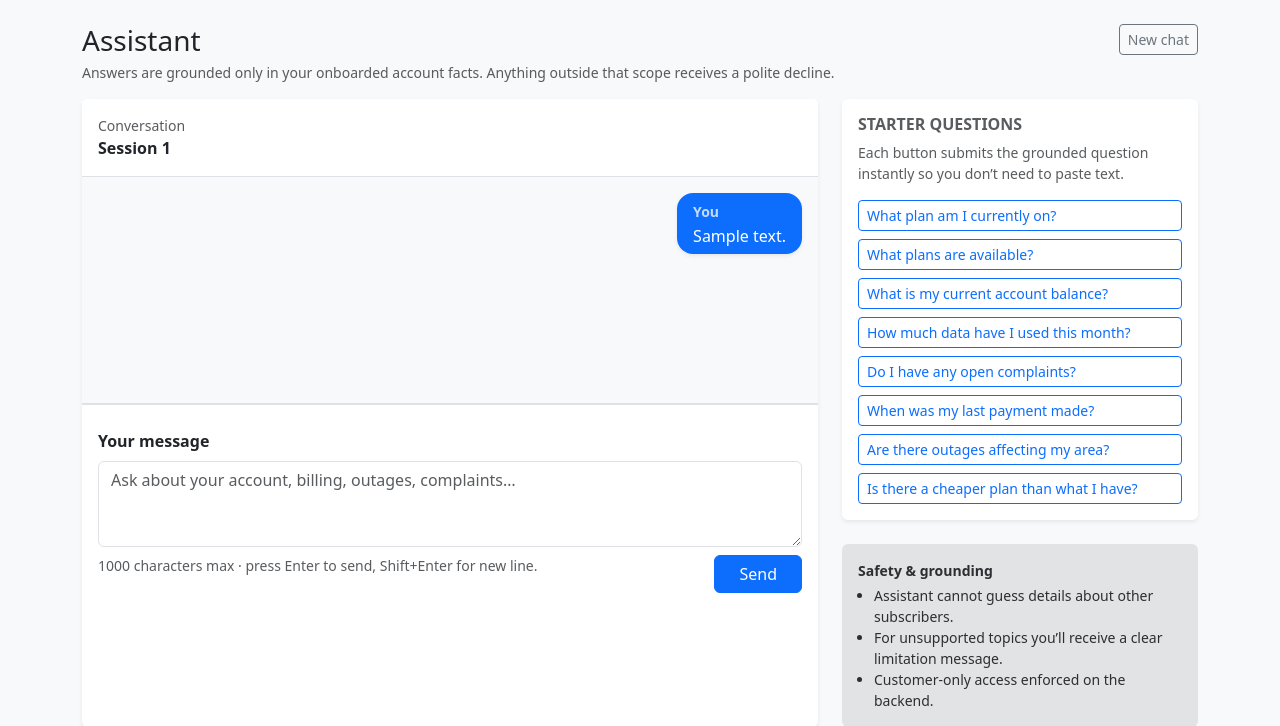
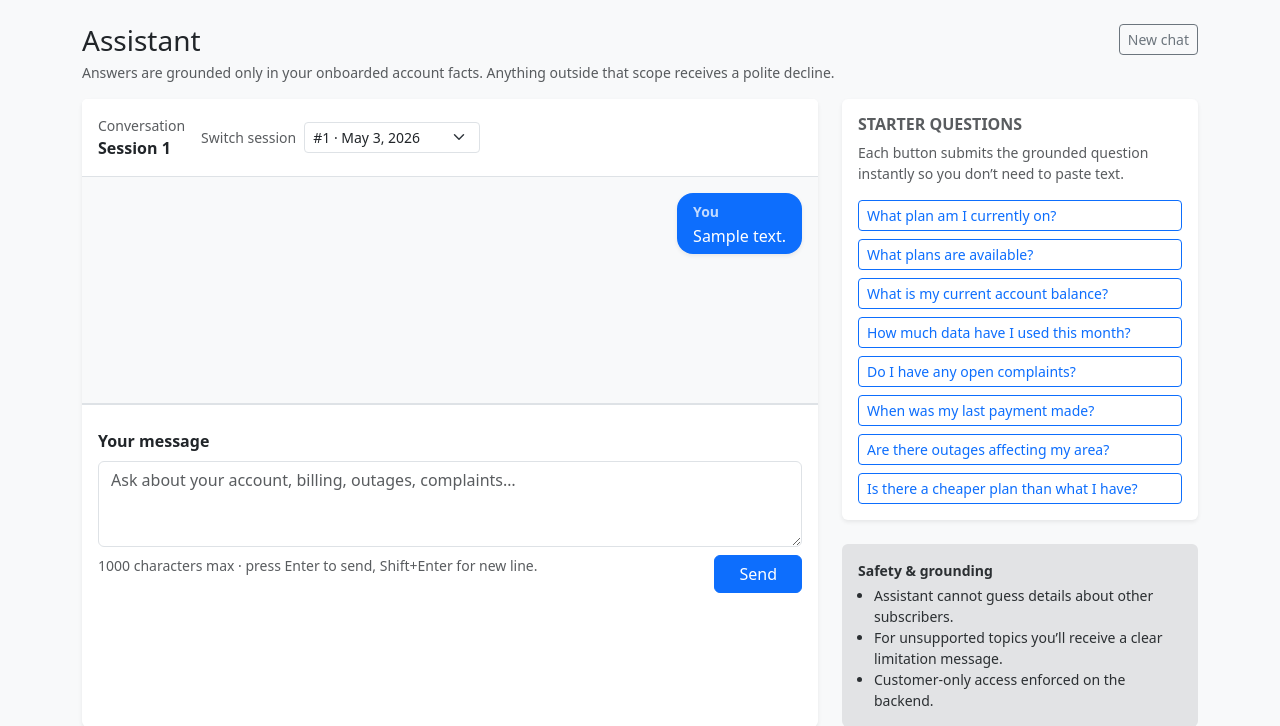
Before and after one commit to DJackree/DJackree-Digi2026, a Django app: page /chatbot/ in a window 1280 px wide. Shown: the part 56-782 px from the top of the page. Run offline with Django 5.2, Linux system fonts and the light colour scheme; a user stored in the database is signed in; data comes from the database, SQL or seed files in the repository; tables that the repository leaves empty hold one stand-in row (values such as "Sample post").

Commit message:
Enhance chatbot session management and UI
- Added functionality to display and switch between chat sessions in the chatbot interface.
- Updated the chat view to retrieve user-specific chat sessions and pass them to the template.
- Modified the JavaScript to handle session switching, allowing users to navigate between different chat sessions seamlessly.
- Enhanced the chat template to include a dropdown for selecting chat sessions, improving user experience.

```diff
--- a/DigicelAssessment/chatbot/static/chatbot/chatbot.js
+++ b/DigicelAssessment/chatbot/static/chatbot/chatbot.js
@@ -12,6 +12,7 @@
   var textarea = document.getElementById("chatMessage");
   var sendBtn = document.getElementById("sendBtn");
   var newChatBtn = document.getElementById("newChatBtn");
+  var sessionSelect = document.getElementById("chatSessionSelect");
   var sessionInput = document.getElementById("chatSessionId");
   var ariaStatus = document.getElementById("chatAriaStatus");
   var statusLine = document.getElementById("chatStatusLine");
@@ -54,6 +55,7 @@
     if (sendBtn) sendBtn.disabled = busy;
     if (textarea) textarea.disabled = busy;
     if (newChatBtn) newChatBtn.disabled = busy;
+    if (sessionSelect) sessionSelect.disabled = busy;
     var suggests = root.querySelectorAll(".chat-suggestion");
     suggests.forEach(function (b) {
       b.disabled = busy;
@@ -287,6 +289,18 @@
     });
   }
 
+  if (sessionSelect) {
+    sessionSelect.addEventListener("change", function () {
+      if (busy) return;
+      var v = sessionSelect.value;
+      if (!v) return;
+      var base = chatHomeUrl.split("#")[0];
+      var join = base.indexOf("?") >= 0 ? "&" : "?";
+      window.location.href =
+        base + join + "session=" + encodeURIComponent(String(v));
+    });
+  }
+
   if (textarea) {
     textarea.addEventListener("keydown", function (ev) {
       if (ev.key === "Enter" && !ev.shiftKey) {
--- a/DigicelAssessment/chatbot/views.py
+++ b/DigicelAssessment/chatbot/views.py
@@ -185,12 +185,16 @@ def chat_home(request):
 
     session = _resolve_customer_chat_session(request)
     chat_messages = list(session.messages.order_by("created_at"))
+    chat_sessions = list(
+        ChatSession.objects.filter(user=request.user).order_by("-updated_at", "-pk"),
+    )
     return render(
         request,
         "chatbot/chat.html",
         {
             "no_account": False,
             "session": session,
+            "chat_sessions": chat_sessions,
             "chat_messages": chat_messages,
             "max_chars": getattr(settings, "CHATBOT_MESSAGE_MAX_LENGTH", 1000),
             "suggested_questions": CHATBOT_SUGGESTED_QUESTIONS,
--- a/DigicelAssessment/templates/chatbot/chat.html
+++ b/DigicelAssessment/templates/chatbot/chat.html
@@ -47,9 +47,34 @@
             <div class="card shadow-sm border-0 h-100 d-flex flex-column">
               <div class="card-header bg-white py-3 border-bottom">
                 <div class="d-flex justify-content-between flex-wrap gap-2 align-items-center">
-                  <div>
-                    <div class="small text-muted mb-0">Conversation</div>
-                    <strong class="text-body">Session {{ session.pk }}</strong>
+                  <div class="d-flex flex-wrap align-items-center gap-2">
+                    <div>
+                      <div class="small text-muted mb-0">Conversation</div>
+                      <strong class="text-body">Session {{ session.pk }}</strong>
+                    </div>
+                    {% if chat_sessions %}
+                      <div class="d-flex align-items-center gap-2 ms-lg-2">
+                        <label for="chatSessionSelect" class="form-label small text-muted mb-0 text-nowrap">
+                          Switch session
+                        </label>
+                        <select
+                          id="chatSessionSelect"
+                          class="form-select form-select-sm"
+                          style="min-width: 11rem; max-width: 18rem"
+                          aria-label="Switch to another chat session"
+                        >
+                          {% for s in chat_sessions %}
+                            <option value="{{ s.pk }}" {% if s.pk == session.pk %}selected{% endif %}>
+                              {% if s.title %}
+                                {{ s.title|truncatechars:28 }} · #{{ s.pk }}
+                              {% else %}
+                                #{{ s.pk }} · {{ s.updated_at|date:"M j, Y" }}
+                              {% endif %}
+                            </option>
+                          {% endfor %}
+                        </select>
+                      </div>
+                    {% endif %}
                   </div>
                   <span id="chatStatusLine" class="small">&nbsp;</span>
                 </div>
```
